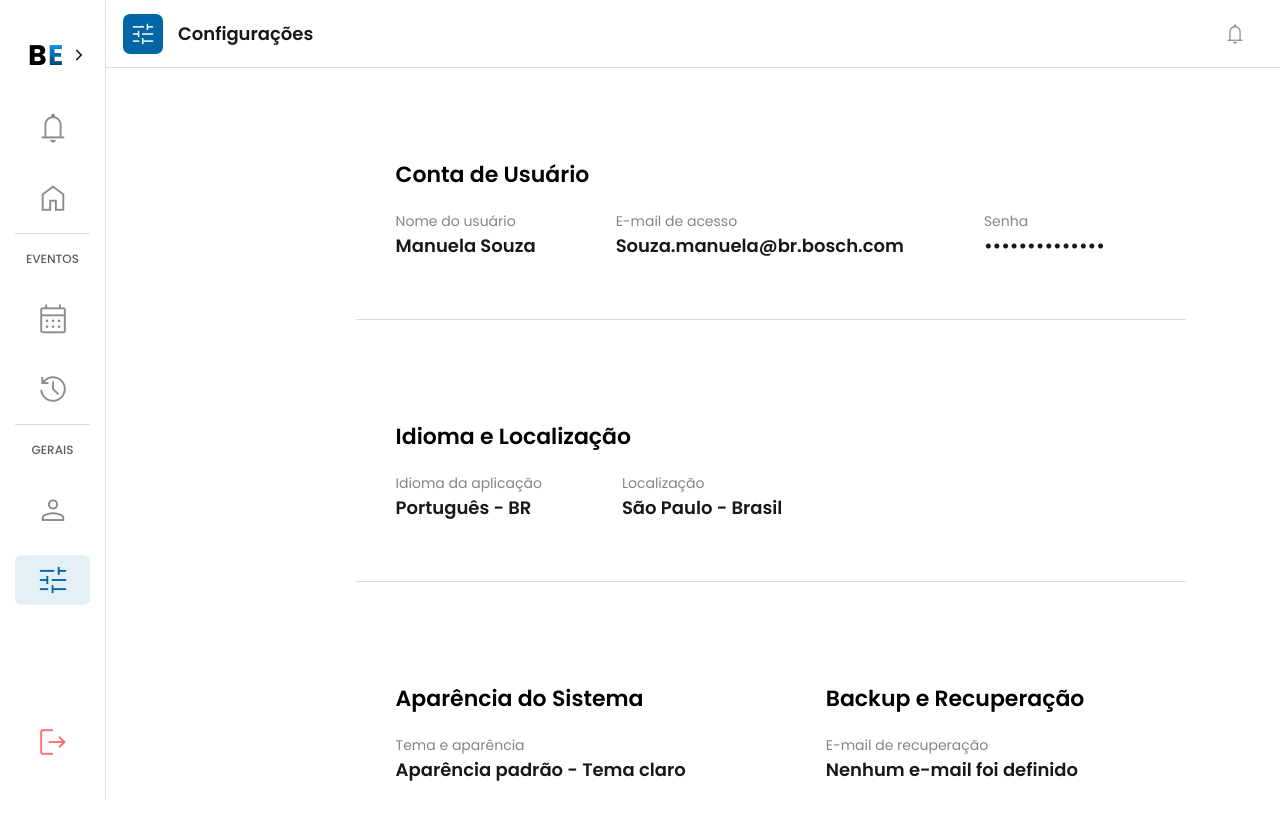
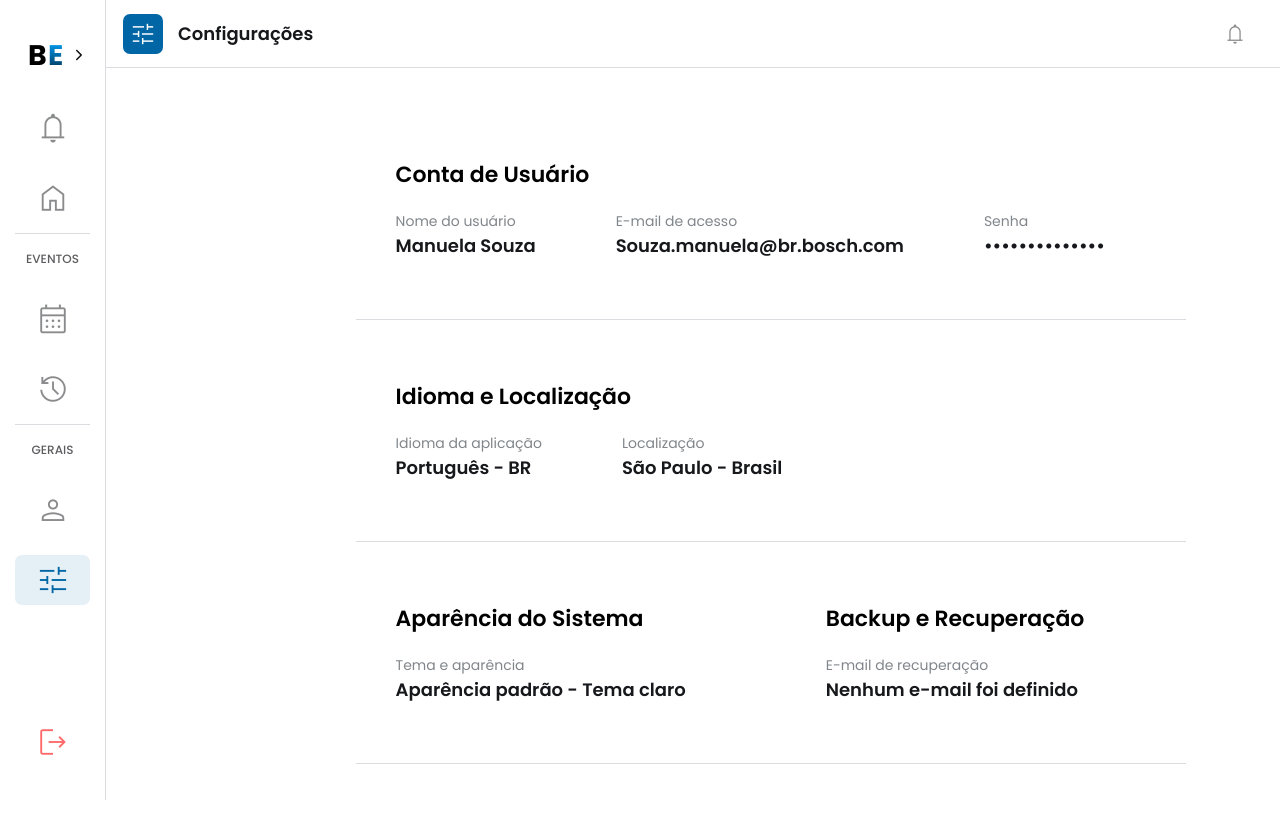
Before and after one commit to EsyProject/EsyFrontend, a React (Vite) app: page /settings in a window 1280 px wide. Shown: the top 838 px of the page. After the commit the page ends 800 px from the top, so only its background shows below. Built offline with nearby package versions, Linux system fonts and the light colour scheme.

Commit message:
feat: changing page settings style

```diff
--- a/src/pages/Settings/Settings.css
+++ b/src/pages/Settings/Settings.css
@@ -3,7 +3,7 @@
 }
 
 .sidebar-open .section-container {
-  margin-left: 36%;
+  margin-left: 34%;
 }
 
 .section-container {
@@ -14,11 +14,17 @@
   transition: margin-left 0.3s;
 }
 
-.section-header {
+.user-account{
   margin-top: 80px;
   padding-left: 40px;
 }
 
+.section-header {
+  margin-top: 40px;
+  padding-left: 40px;
+}
+
+.user-account h2,
 .section-header h2 {
   font-size: 22px;
   font-weight: 600;
--- a/src/pages/Settings/Settings.jsx
+++ b/src/pages/Settings/Settings.jsx
@@ -32,7 +32,7 @@ const Settings = () => {
       />
 
       <div className="section-container">
-        <div className="section-header">
+        <div className="user-account">
           <h2>Conta de Usuário</h2>
         </div>
 
@@ -59,7 +59,8 @@ const Settings = () => {
         <div className="border-bottom"></div>
       </div>
 
-      <div className="section-container theme-backup">
+      <div className="section-container">
+        <div className="theme-backup">
           <div className="theme-section">
             <div className="section-header">
               <h2>Aparência do Sistema</h2>
@@ -86,6 +87,8 @@ const Settings = () => {
             </div>
           </div>
         </div>
+        <div className="border-bottom"></div>
+      </div>
     </div>
   );
 };
```
Lines whose indentation alone changed are shown as unchanged.
